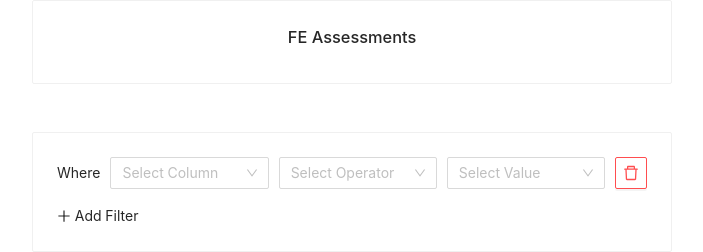
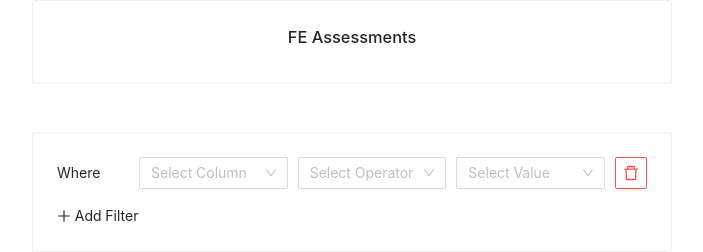
Before and after one commit to ruhankhandakar/fe-asg, a React (Create React App) app: page / in a window 1280 px wide. Both pictures are taken after a click on the element "Add Filter". Shown: the top 252 px of the page, without its empty margins (288-991 px from the left). Built offline with nearby package versions, Linux system fonts and the light colour scheme.

Commit message:
style: fix width

```diff
--- a/src/components/Filters/FilterInputs.jsx
+++ b/src/components/Filters/FilterInputs.jsx
@@ -26,7 +26,14 @@ const FilterInputs = ({ item, index }) => {
     <FilterInputsDiv>
       <div className="one">
         {index === 0 ? (
-          <Text>Where</Text>
+          <Text
+            style={{
+              width: "72px",
+              display: "inline-block",
+            }}
+          >
+            Where
+          </Text>
         ) : index === 1 ? (
           <AndOr />
         ) : (
```
